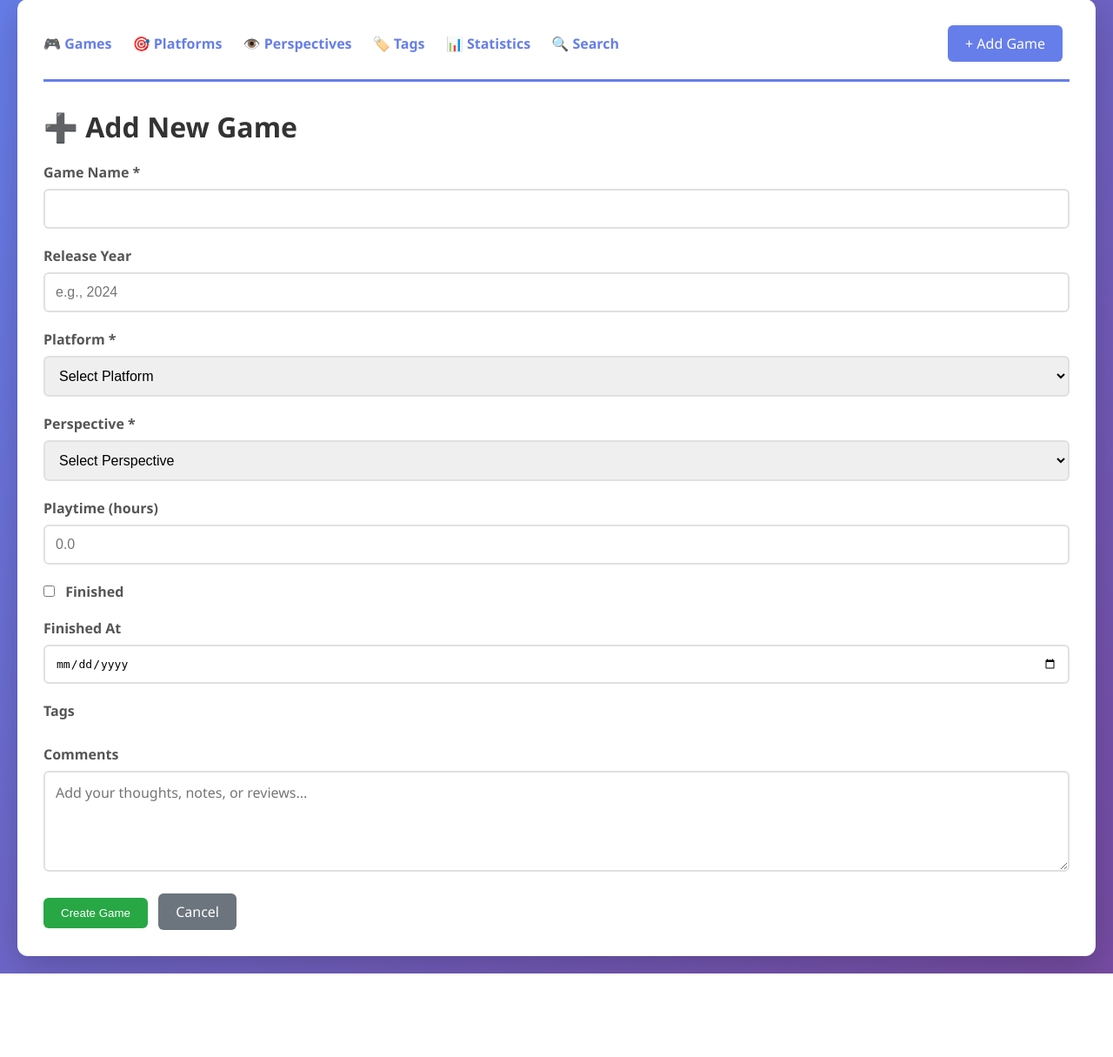
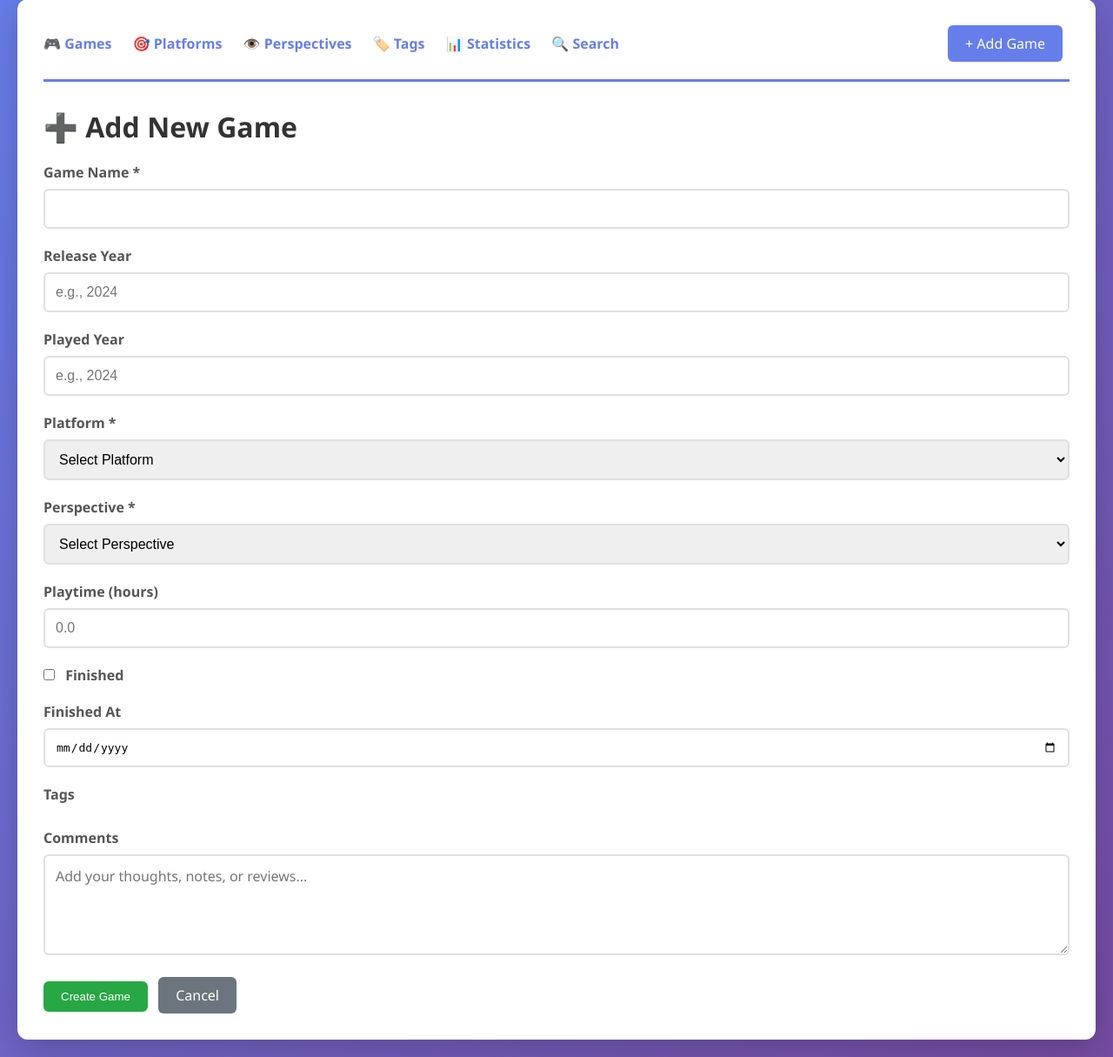
Before and after one commit to thjunge11/simpleFlaskWebApp, a Flask app: page /game/create in a window 1280 px wide. Shown: the part 21-1236 px from the top of the page at 87% size. Before the commit the page ends 1140 px from the top, so only its background shows below. Run offline with Flask 3, Linux system fonts and the light colour scheme.

Commit message:
Add played_year column to Game model and all game views
Co-authored-by: thjunge11 <25244401+thjunge11@users.noreply.github.com>

```diff
--- a/app/app.py
+++ b/app/app.py
@@ -29,6 +29,7 @@ class Game(db.Model):
     finished = db.Column(db.Boolean, default=False, nullable=False)
     playtime = db.Column(db.Numeric)
     release_year = db.Column(db.SmallInteger)
+    played_year = db.Column(db.SmallInteger)
     comments = db.Column(db.Text)
 
     # Relationships
@@ -108,6 +109,8 @@ def index():
         order_column = Game.finished_at
     elif sort_by == 'release_year':
         order_column = Game.release_year
+    elif sort_by == 'played_year':
+        order_column = Game.played_year
     elif sort_by == 'platform':
         query = query.join(Platform)
         order_column = Platform.platform_name
@@ -168,6 +171,7 @@ def create_game():
             finished=request.form.get('finished') == 'on',
             playtime=request.form.get('playtime') if request.form.get('playtime') else None,
             release_year=request.form.get('release_year') if request.form.get('release_year') else None,
+            played_year=request.form.get('played_year') if request.form.get('played_year') else None,
             comments=request.form.get('comments') if request.form.get('comments') else None
         )
 
@@ -212,6 +216,7 @@ def edit_game(id):
         game.finished = request.form.get('finished') == 'on'
         game.playtime = request.form.get('playtime') if request.form.get('playtime') else None
         game.release_year = request.form.get('release_year') if request.form.get('release_year') else None
+        game.played_year = request.form.get('played_year') if request.form.get('played_year') else None
         game.comments = request.form.get('comments') if request.form.get('comments') else None
 
         GameCategoryTag.query.filter_by(game_id=game.game_id).delete()
--- a/app/templates/create_game.html
+++ b/app/templates/create_game.html
@@ -14,6 +14,11 @@
     <div class="form-group">
         <label>Release Year</label>
         <input type="number" name="release_year" min="1970" max="2030" placeholder="e.g., 2024">
+    </div>
+
+    <div class="form-group">
+        <label>Played Year</label>
+        <input type="number" name="played_year" min="1970" max="2030" placeholder="e.g., 2024">
     </div>
 
     <div class="form-group">
--- a/app/templates/edit_game.html
+++ b/app/templates/edit_game.html
@@ -19,6 +19,11 @@
     <div class="form-group">
         <label>Release Year</label>
         <input type="number" name="release_year" min="1970" max="2030" value="{{ game.release_year or '' }}" placeholder="e.g., 2024">
+    </div>
+
+    <div class="form-group">
+        <label>Played Year</label>
+        <input type="number" name="played_year" min="1970" max="2030" value="{{ game.played_year or '' }}" placeholder="e.g., 2024">
     </div>
 
     <div class="form-group">
--- a/app/templates/view_game.html
+++ b/app/templates/view_game.html
@@ -10,6 +10,7 @@
         <tr><td>Game ID</td><td>{{ game.game_id }}</td></tr>
         <tr><td>Name</td><td><strong>{{ game.name }}</strong></td></tr>
         <tr><td>Release Year</td><td>{{ game.release_year or '-' }}</td></tr>
+        <tr><td>Played Year</td><td>{{ game.played_year or '-' }}</td></tr>
         <tr><td>Platform</td><td><span class="badge badge-info">{{ game.platform.platform_name }}</span></td></tr>
         <tr><td>Perspective</td><td><span class="badge badge-warning">{{ game.perspective.perspective_name }}</span></td></tr>
         <tr><td>Playtime</td><td>{{ game.playtime or '0' }} hours</td></tr>
```
Also changed, not shown: app/templates/index.html (+7 -0 lines).
